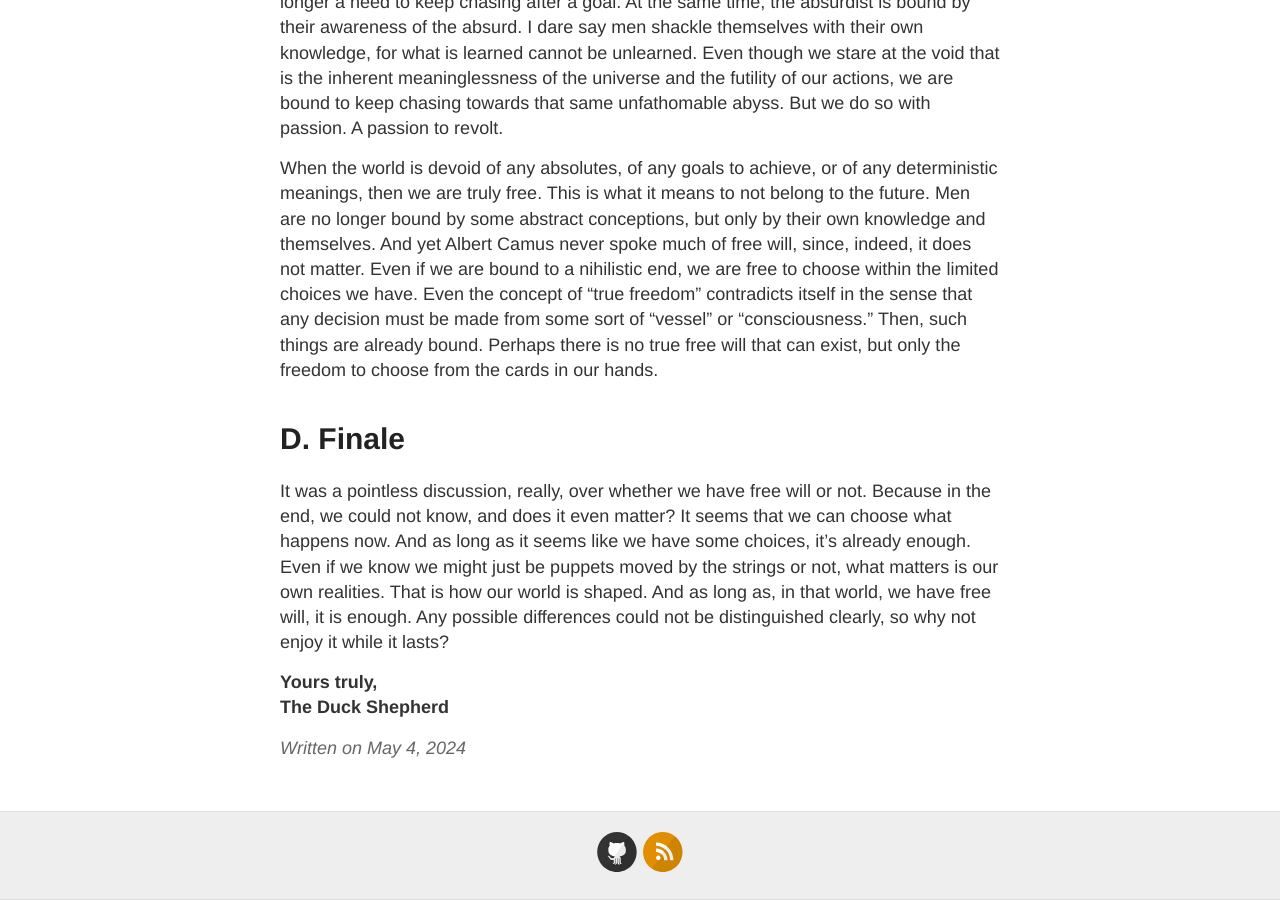
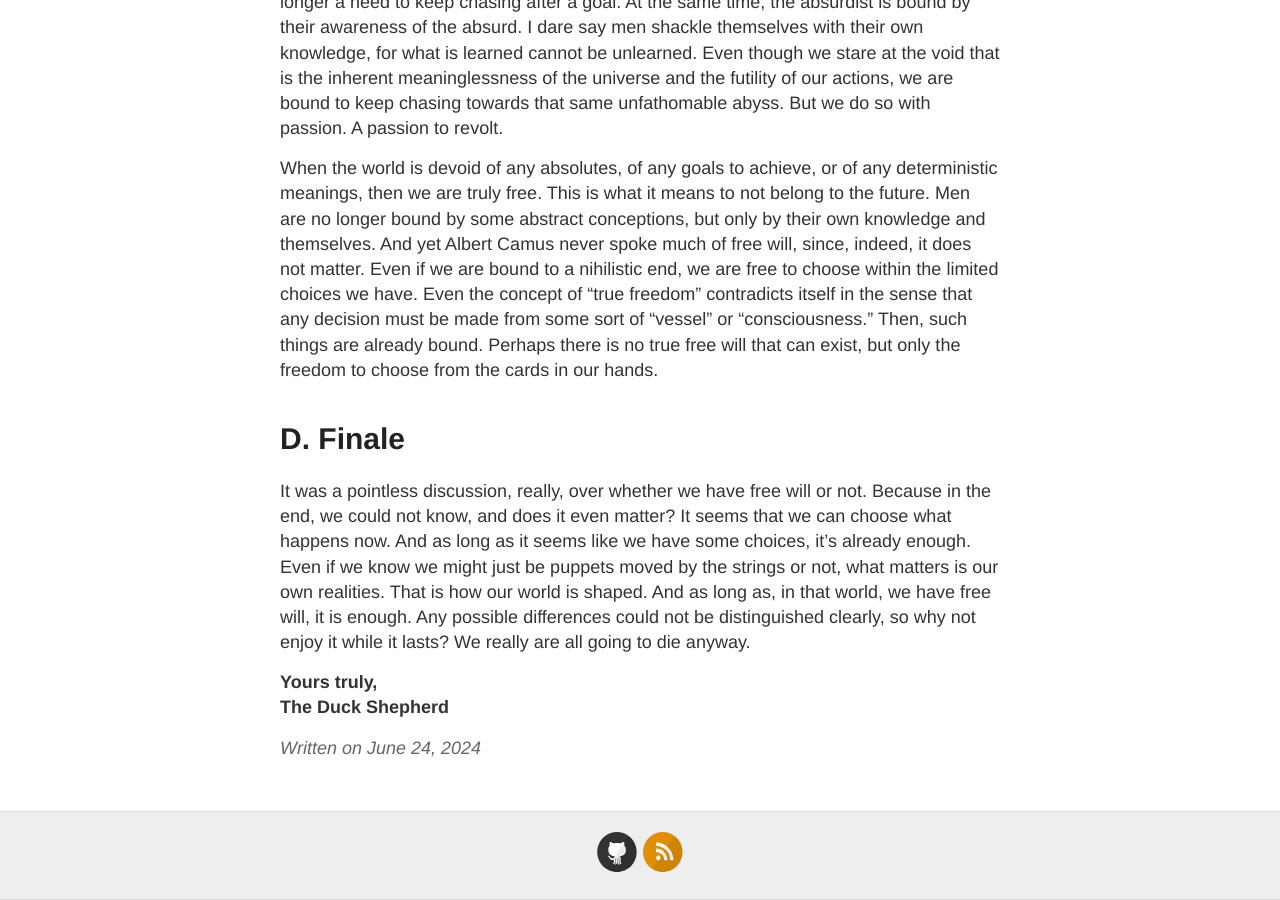
Before and after one commit to theduckshepherd/theduckshepherd.github.io, a Jekyll site: the page built from _posts/2024-06-24-discussion-we-are-all-going-to-die.md, in a window 1280 px wide and 900 px high, scrolled down 2468 px. Built offline with Jekyll 4.4.1, drawn with Linux system fonts in a browser that asks for light colours; some of the changed text lies outside the part shown.

Commit message:
Update and rename 2024-05-04-discussion-we-are-all-going-to-die.md to 2024-06-24-discussion-we-are-all-going-to-die.md

```diff
--- a/_posts/2024-05-04-discussion-we-are-all-going-to-die.md
+++ b/_posts/2024-06-24-discussion-we-are-all-going-to-die.md
@@ -44,7 +44,7 @@ Absurdism grants freedom to a person in that they no longer belong to the future
 When the world is devoid of any absolutes, of any goals to achieve, or of any deterministic meanings, then we are truly free. This is what it means to not belong to the future. Men are no longer bound by some abstract conceptions, but only by their own knowledge and themselves. And yet Albert Camus never spoke much of free will, since, indeed, it does not matter. Even if we are bound to a nihilistic end, we are free to choose within the limited choices we have. Even the concept of "true freedom" contradicts itself in the sense that any decision must be made from some sort of "vessel" or "consciousness." Then, such things are already bound. Perhaps there is no true free will that can exist, but only the freedom to choose from the cards in our hands.
 
 # D. Finale
-It was a pointless discussion, really, over whether we have free will or not. Because in the end, we could not know, and does it even matter? It seems that we can choose what happens now. And as long as it seems like we have some choices, it's already enough. Even if we know we might just be puppets moved by the strings or not, what matters is our own realities. That is how our world is shaped. And as long as, in that world, we have free will, it is enough. Any possible differences could not be distinguished clearly, so why not enjoy it while it lasts?
+It was a pointless discussion, really, over whether we have free will or not. Because in the end, we could not know, and does it even matter? It seems that we can choose what happens now. And as long as it seems like we have some choices, it's already enough. Even if we know we might just be puppets moved by the strings or not, what matters is our own realities. That is how our world is shaped. And as long as, in that world, we have free will, it is enough. Any possible differences could not be distinguished clearly, so why not enjoy it while it lasts? We really are all going to die anyway.
 
 **Yours truly,<br>
 The Duck Shepherd**
```
Also changed, not shown: other parts of _posts/2024-06-24-discussion-we-are-all-going-to-die.md (+1 -1 lines).
